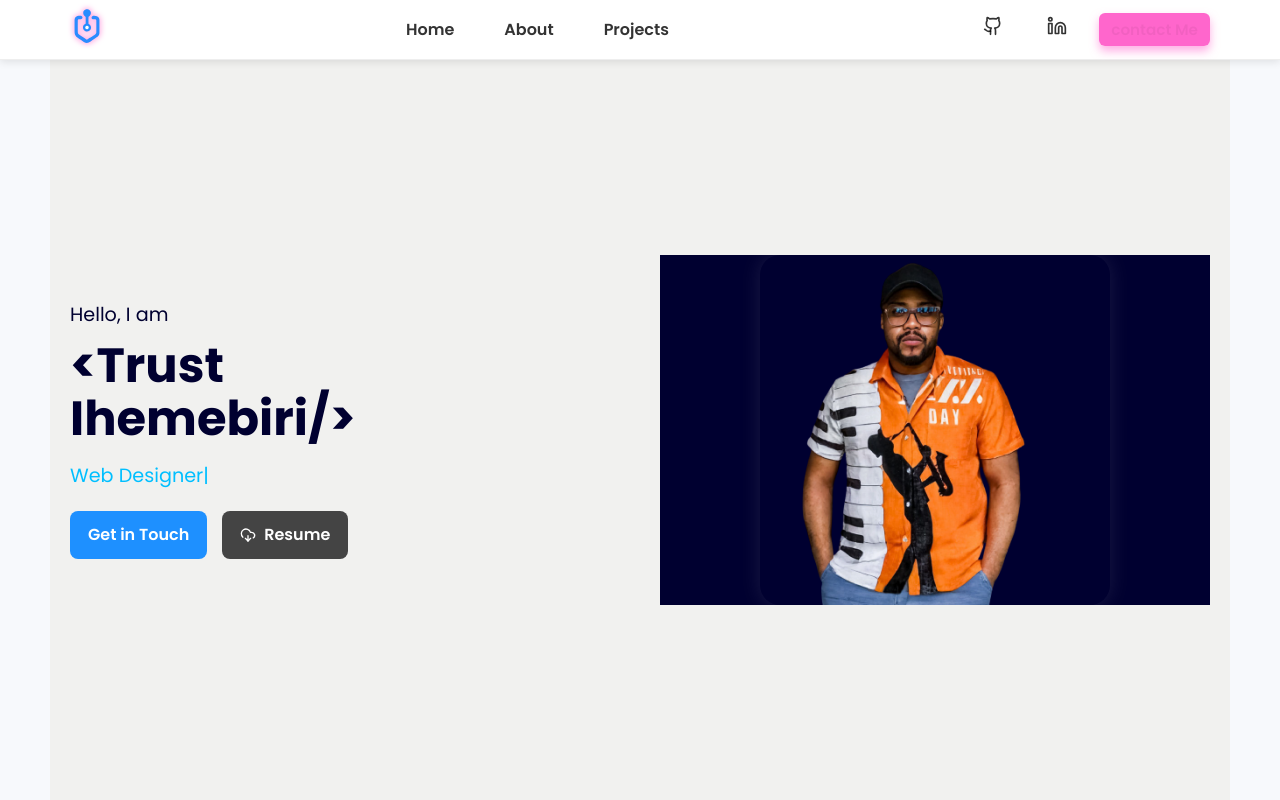
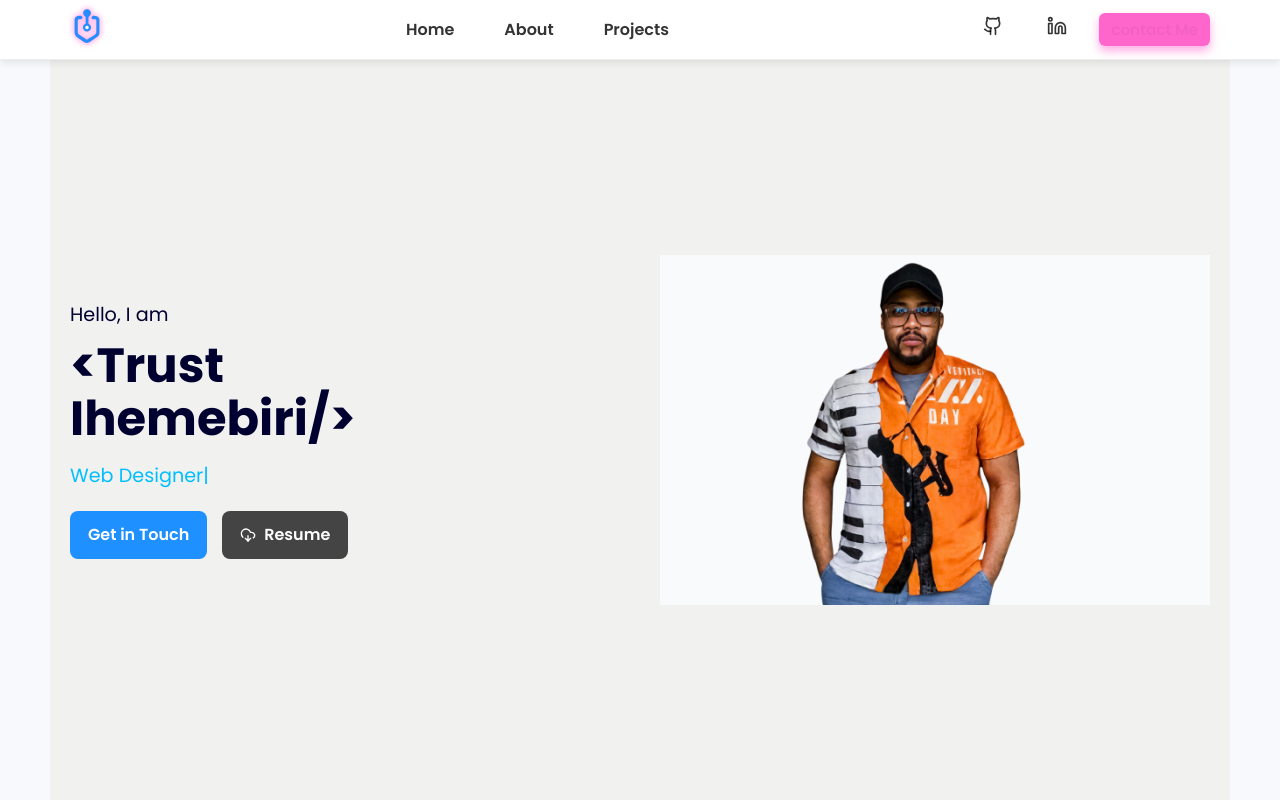
Before and after one commit to Trust447/PERSONAL-PORTFOLIO-WEBSITE, a React (Vite) app in the folder trust-portfolio/: page / in a window 1280 px wide. Shown: the top 800 px of the page. Built offline with nearby package versions, Linux system fonts and the light colour scheme.

Commit message:
Update home-styles.css

```diff
--- a/trust-portfolio/src/components/home-component/home-styles.css
+++ b/trust-portfolio/src/components/home-component/home-styles.css
@@ -96,7 +96,7 @@
   display: flex;
   justify-content: center;
   min-width: 280px;
-  background-color: #000030;
+  background-color: #f8fafc;
 }
 
 .profile-image {
```
